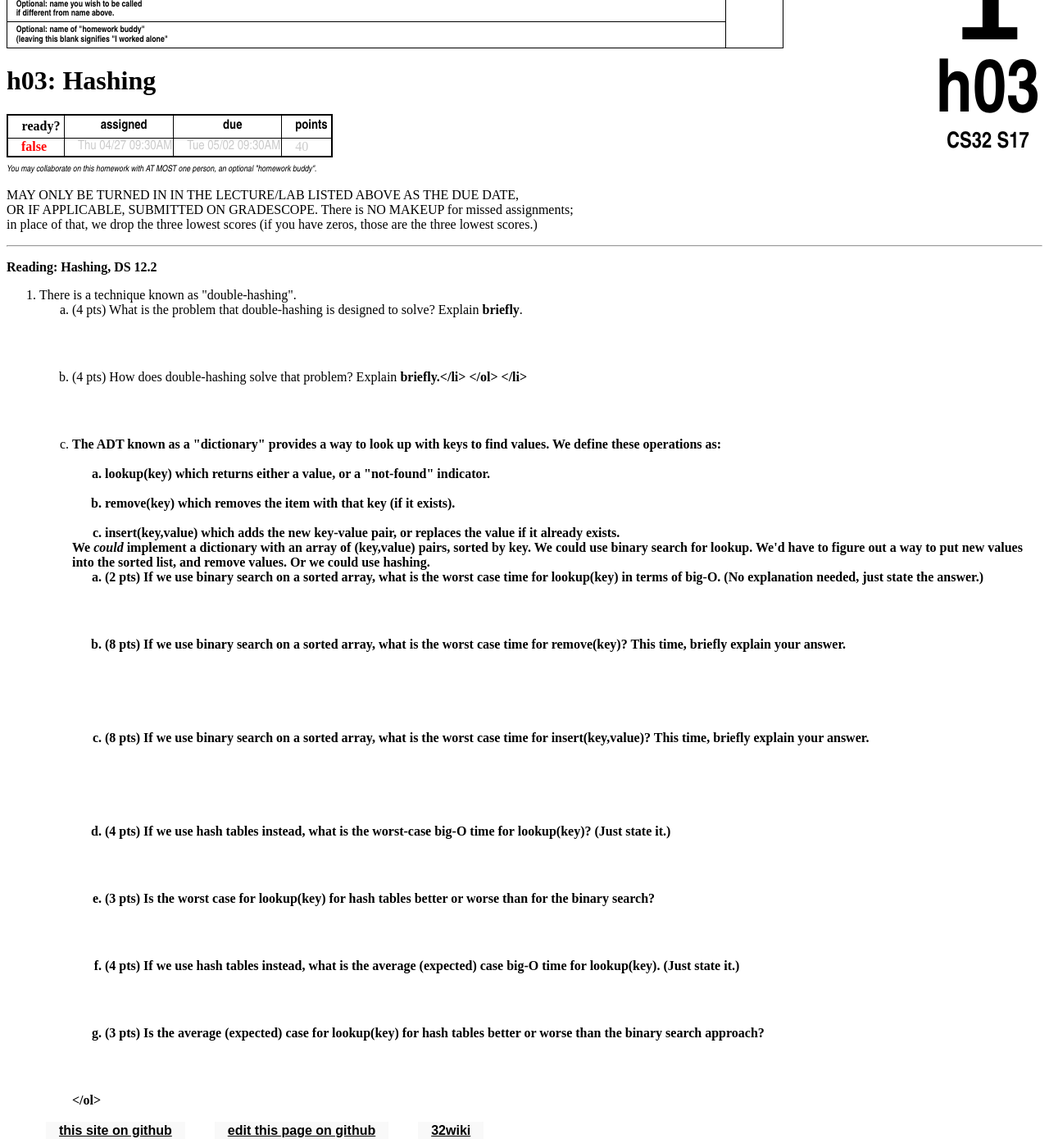
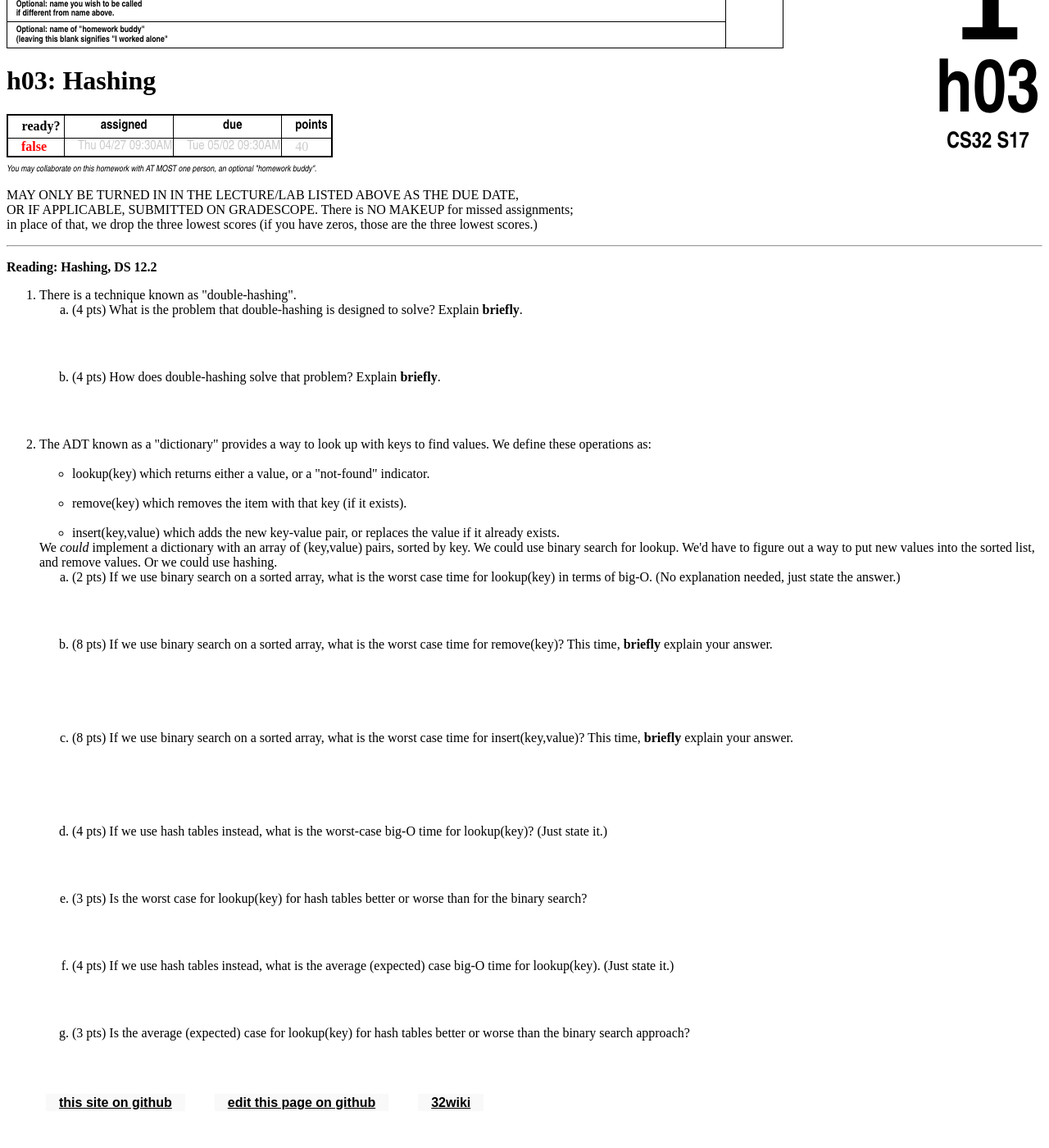
Before and after one commit to ucsb-cs32-s17/ucsb-cs32-s17.github.io, a Jekyll site: the page built from _hwk/h03.md, in a window 1280 px wide and 1400 px high, scrolled down 387 px. Shown: the whole window at 82% size. Built offline with Jekyll 4.4.1, drawn with Linux system fonts in a browser that asks for light colours; after the commit the page ends 1753 px from its top, so only the background shows below that.

Commit message:
Fixed missing end-element.

```diff
--- a/_hwk/h03.md
+++ b/_hwk/h03.md
@@ -20,7 +20,7 @@ https://ucsb-cs32-s17.github.io/hwk/h03/
   <li>There is a technique known as "double-hashing".
   <ol>
     <li style='margin-bottom:4em;'>(4 pts) What is the problem that double-hashing is designed to solve? Explain <b>briefly</b>.</li>
-    <li style='margin-bottom:4em;'>(4 pts) How does double-hashing solve that problem? Explain <b>briefly<b>.</li>
+    <li style='margin-bottom:4em;'>(4 pts) How does double-hashing solve that problem? Explain <b>briefly</b>.</li>
   </ol>
   </li>
 
```
